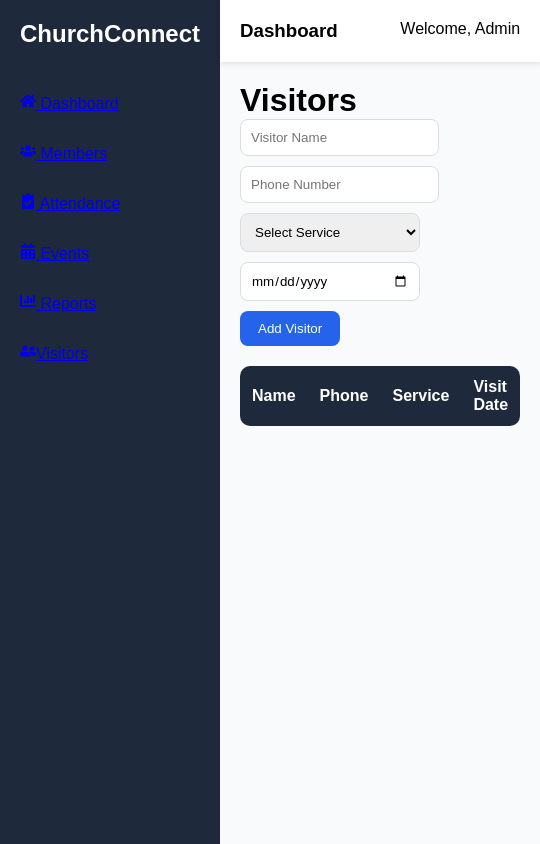
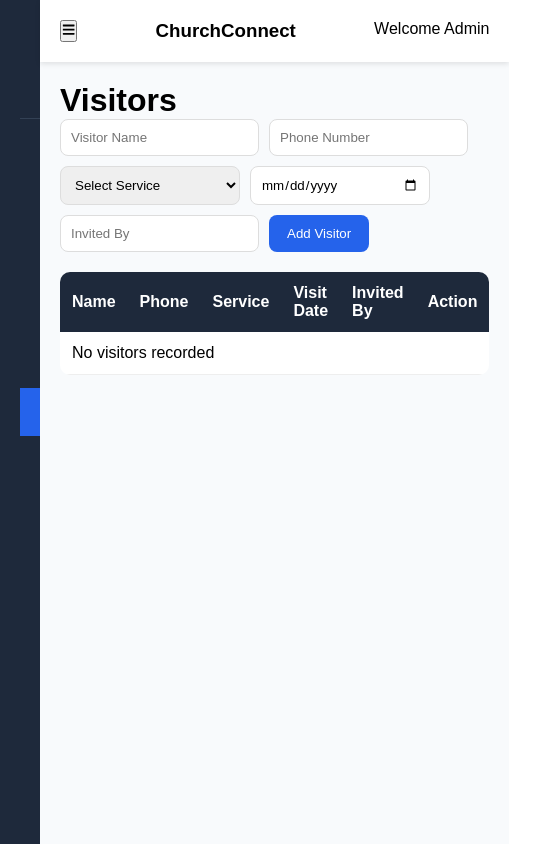
Before and after one commit to MphoJr/Church-Connect, a React (Vite) app in the folder client/: page /visitors in a window 390 px wide. Shown: the whole page, 540 px wide, since content can reach past the window. Built offline with nearby package versions, Linux system fonts and the light colour scheme.

Commit message:
Enhance Sidebar and Topbar components with responsive design; add visitor form with improved styling and functionality

```diff
--- a/client/src/App.css
+++ b/client/src/App.css
@@ -30,6 +30,60 @@
   display: flex;
   gap: 10px;
   cursor: pointer;
+}
+.sidebar {
+  background: #1e293b;
+  color: white;
+  min-height: 100vh;
+  transition: all 0.3s ease;
+  overflow: hidden;
+}
+
+.sidebar-open {
+  width: 250px;
+}
+
+.sidebar-closed {
+  width: 80px;
+}
+
+.sidebar-header {
+  padding: 20px;
+  text-align: center;
+  border-bottom: 1px solid #334155;
+}
+
+.sidebar ul {
+  list-style: none;
+  padding: 0;
+  margin: 0;
+}
+
+.sidebar li {
+  margin: 5px 0;
+}
+
+.sidebar a {
+  color: white;
+  text-decoration: none;
+  display: flex;
+  align-items: center;
+  gap: 15px;
+  padding: 15px 20px;
+  transition: 0.3s;
+}
+
+.sidebar a:hover {
+  background: #334155;
+}
+
+.sidebar a.active {
+  background: #2563eb;
+}
+
+.sidebar svg {
+  font-size: 18px;
+  min-width: 20px;
 }
 
 .main {
@@ -261,3 +315,34 @@
 .report-card li {
   margin-bottom: 10px;
 }
+.visitors-container {
+  padding: 20px;
+}
+
+.visitor-form {
+  display: flex;
+  flex-wrap: wrap;
+  gap: 10px;
+  margin-bottom: 20px;
+}
+
+.visitor-form input,
+.visitor-form select {
+  padding: 10px;
+  border: 1px solid #ddd;
+  border-radius: 8px;
+  min-width: 180px;
+}
+
+.visitor-form button {
+  background: #2563eb;
+  color: white;
+  border: none;
+  padding: 10px 18px;
+  border-radius: 8px;
+  cursor: pointer;
+}
+
+.visitor-form button:hover {
+  background: #1d4ed8;
+}
--- a/client/src/components/Sidebar.jsx
+++ b/client/src/components/Sidebar.jsx
@@ -1,54 +1,75 @@
+import { NavLink } from "react-router-dom";
 import {
   FaHome,
   FaUsers,
   FaClipboardCheck,
+  FaUserFriends,
   FaCalendarAlt,
   FaChartBar,
-  FaUserFriends,
+  FaCog,
 } from "react-icons/fa";
-import { Link } from "react-router-dom";
 
-const Sidebar = () => {
+const Sidebar = ({ sidebarOpen }) => {
   return (
-    <div className="sidebar">
-      <h2>ChurchConnect</h2>
+    <div
+      className={`sidebar ${sidebarOpen ? "sidebar-open" : "sidebar-closed"}`}
+    >
+      <div className="sidebar-header">
+        <h2>{sidebarOpen ? "ChurchConnect" : "CC"}</h2>
+      </div>
+
+      <nav>
         <ul>
           <li>
-          <Link to="/dashboard">
-            <FaHome /> Dashboard
-          </Link>
+            <NavLink to="/dashboard">
+              <FaHome />
+              {sidebarOpen && <span>Dashboard</span>}
+            </NavLink>
           </li>
 
           <li>
-          <Link to="/members">
-            <FaUsers /> Members
-          </Link>
+            <NavLink to="/members">
+              <FaUsers />
+              {sidebarOpen && <span>Members</span>}
+            </NavLink>
           </li>
 
           <li>
-          <Link to="/attendance">
-            <FaClipboardCheck /> Attendance
-          </Link>
+            <NavLink to="/attendance">
+              <FaClipboardCheck />
+              {sidebarOpen && <span>Attendance</span>}
+            </NavLink>
           </li>
 
           <li>
-          <Link to="/events">
-            <FaCalendarAlt /> Events
-          </Link>
+            <NavLink to="/visitors">
+              <FaUserFriends />
+              {sidebarOpen && <span>Visitors</span>}
+            </NavLink>
           </li>
 
           <li>
-          <Link to="/reports">
-            <FaChartBar /> Reports
-          </Link>
+            <NavLink to="/events">
+              <FaCalendarAlt />
+              {sidebarOpen && <span>Events</span>}
+            </NavLink>
           </li>
+
           <li>
-          <Link to="/visitors">
-            <FaUserFriends />
-            Visitors
-          </Link>
+            <NavLink to="/reports">
+              <FaChartBar />
+              {sidebarOpen && <span>Reports</span>}
+            </NavLink>
           </li>
-      </ul>{" "}
+
+          <li>
+            <NavLink to="/settings">
+              <FaCog />
+              {sidebarOpen && <span>Settings</span>}
+            </NavLink>
+          </li>
+        </ul>
+      </nav>
     </div>
   );
 };
--- a/client/src/components/Topbar.jsx
+++ b/client/src/components/Topbar.jsx
@@ -1,9 +1,15 @@
-const Topbar = () => {
+import { FaBars } from "react-icons/fa";
+
+const Topbar = ({ sidebarOpen, setSidebarOpen }) => {
   return (
     <div className="topbar">
-      <h3>Dashboard</h3>
+      <button className="menu-btn" onClick={() => setSidebarOpen(!sidebarOpen)}>
+        <FaBars />
+      </button>
 
-      <div>Welcome, Admin</div>
+      <h3>ChurchConnect</h3>
+
+      <div>Welcome Admin</div>
     </div>
   );
 };
--- a/client/src/layouts/AdminLayout.jsx
+++ b/client/src/layouts/AdminLayout.jsx
@@ -1,13 +1,16 @@
+import { useState } from "react";
 import Sidebar from "../components/Sidebar";
 import Topbar from "../components/Topbar";
 
 const AdminLayout = ({ children }) => {
+  const [sidebarOpen, setSidebarOpen] = useState(true);
+
   return (
     <div className="container">
-      <Sidebar />
+      <Sidebar sidebarOpen={sidebarOpen} setSidebarOpen={setSidebarOpen} />
 
       <div className="main">
-        <Topbar />
+        <Topbar setSidebarOpen={setSidebarOpen} sidebarOpen={sidebarOpen} />
 
         {children}
       </div>
--- a/client/src/pages/Attendance.jsx
+++ b/client/src/pages/Attendance.jsx
@@ -28,6 +28,15 @@ function Attendance() {
     });
 
     alert("Attendance recorded successfully");
+  };
+  const Sidebar = ({ sidebarOpen }) => {
+    return (
+      <div
+        className={`sidebar ${sidebarOpen ? "sidebar-open" : "sidebar-closed"}`}
+      >
+        {/* links */}
+      </div>
+    );
   };
 
   return (
--- a/client/src/pages/Visitors.jsx
+++ b/client/src/pages/Visitors.jsx
@@ -1,5 +1,3 @@
-// src/pages/Visitors.jsx
-
 import { useState } from "react";
 import AdminLayout from "../layouts/AdminLayout";
 
@@ -10,7 +8,8 @@ function Visitors() {
     fullName: "",
     phone: "",
     service: "",
-    visitDate: "",
+    firstVisitDate: "",
+    invitedBy: "",
   });
 
   const handleChange = (e) => {
@@ -34,16 +33,21 @@ function Visitors() {
       fullName: "",
       phone: "",
       service: "",
-      visitDate: "",
+      firstVisitDate: "",
+      invitedBy: "",
     });
+  };
+
+  const handleDelete = (id) => {
+    setVisitors(visitors.filter((visitor) => visitor.id !== id));
   };
 
   return (
     <AdminLayout>
-      <div className="members-container">
+      <div className="visitors-container">
         <h1>Visitors</h1>
 
-        <form className="member-form" onSubmit={handleSubmit}>
+        <form className="visitor-form" onSubmit={handleSubmit}>
           <input
             type="text"
             name="fullName"
@@ -75,8 +79,16 @@ function Visitors() {
 
           <input
             type="date"
-            name="visitDate"
-            value={formData.visitDate}
+            name="firstVisitDate"
+            value={formData.firstVisitDate}
+            onChange={handleChange}
+          />
+
+          <input
+            type="text"
+            name="invitedBy"
+            placeholder="Invited By"
+            value={formData.invitedBy}
             onChange={handleChange}
           />
 
@@ -90,18 +102,36 @@ function Visitors() {
               <th>Phone</th>
               <th>Service</th>
               <th>Visit Date</th>
+              <th>Invited By</th>
+              <th>Action</th>
             </tr>
           </thead>
 
           <tbody>
-            {visitors.map((visitor) => (
-              <tr key={visitor.id}>
-                <td>{visitor.fullName}</td>
-                <td>{visitor.phone}</td>
-                <td>{visitor.service}</td>
-                <td>{visitor.visitDate}</td>
+            {visitors.length === 0 ? (
+              <tr>
+                <td colSpan="6">No visitors recorded</td>
               </tr>
-            ))}
+            ) : (
+              visitors.map((visitor) => (
+                <tr key={visitor.id}>
+                  <td>{visitor.fullName}</td>
+                  <td>{visitor.phone}</td>
+                  <td>{visitor.service}</td>
+                  <td>{visitor.firstVisitDate}</td>
+                  <td>{visitor.invitedBy}</td>
+
+                  <td>
+                    <button
+                      className="delete-btn"
+                      onClick={() => handleDelete(visitor.id)}
+                    >
+                      Delete
+                    </button>
+                  </td>
+                </tr>
+              ))
+            )}
           </tbody>
         </table>
       </div>
```
Lines whose indentation alone changed are shown as unchanged.
